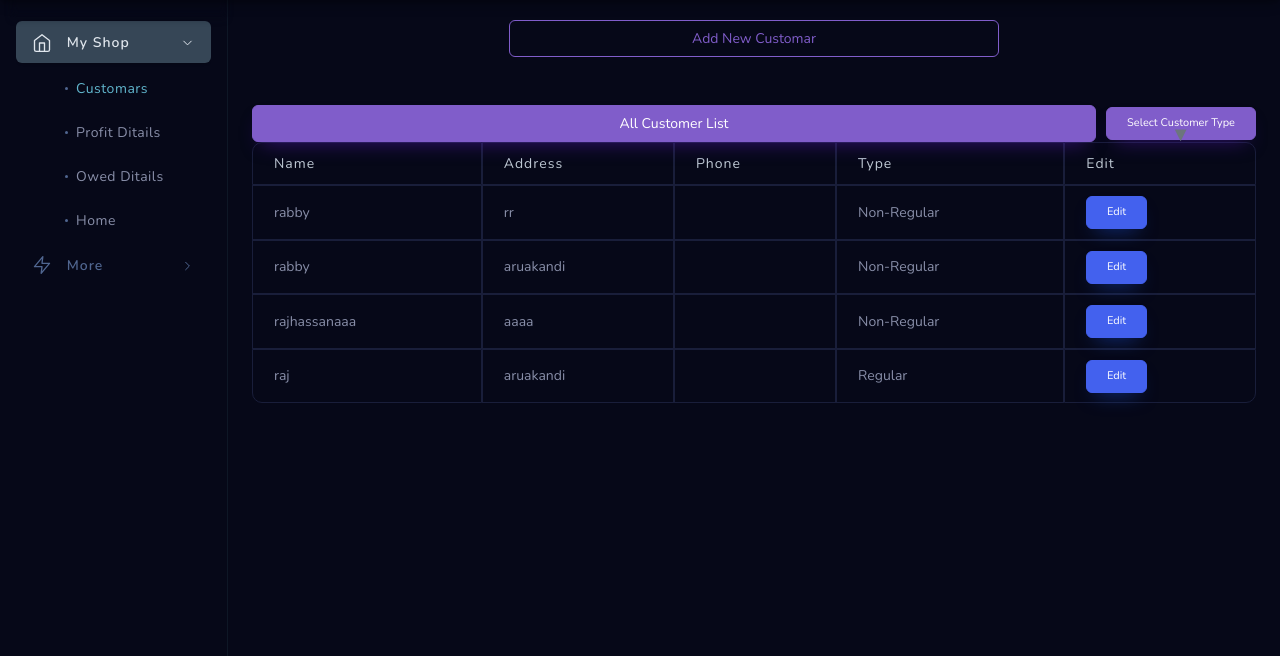
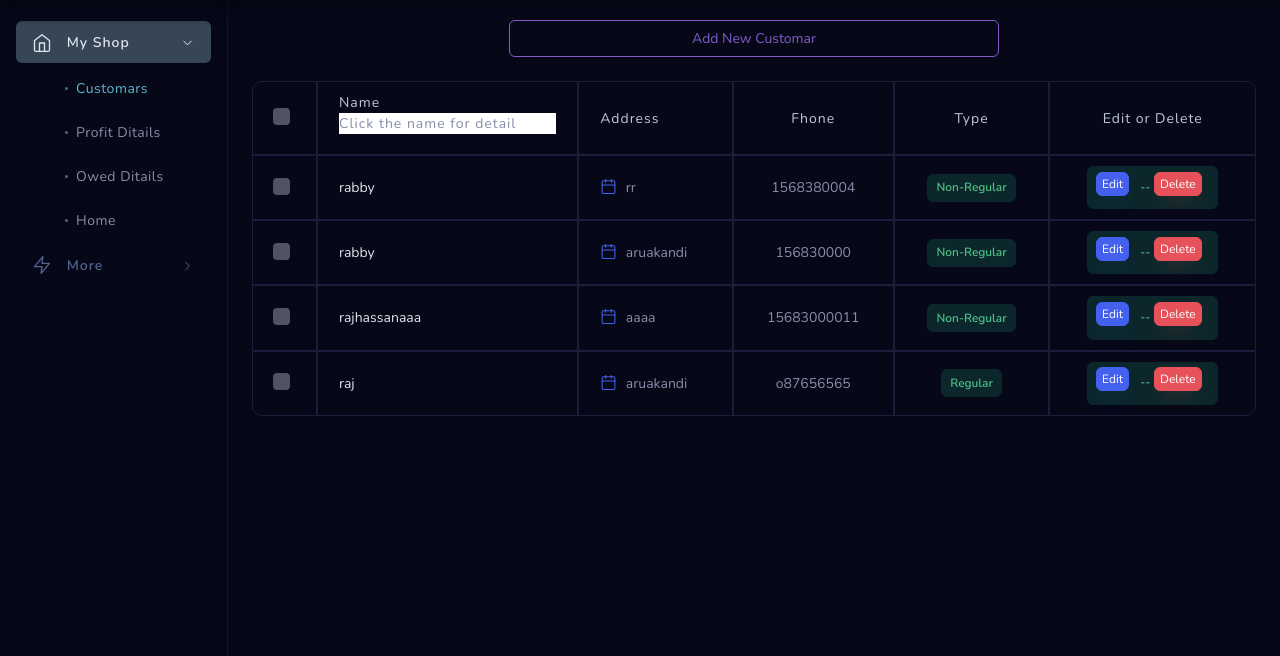
Before and after one commit to Fuad-Hassan04/Control_Shop, a Django app: page /customar_list/ in a window 1280 px wide. Shown: the part 107-763 px from the top of the page. Run offline with Django 5.2, Linux system fonts and the light colour scheme; data comes from the database, SQL or seed files in the repository; both versions use the stored data as it was after the commit; parts of the project's set-up code (start-up, migrations or seed data) failed here and were passed over; some libraries are stand-ins or nearby versions.

Commit message:
first commit

```diff
--- a/admin_panel/templates/admin_panel/customar_list.html
+++ b/admin_panel/templates/admin_panel/customar_list.html
@@ -494,31 +494,60 @@
                             </style>
                         </head>
                         <body>
+                            <div class="table-responsive">
+                                <table class="table table-hover table-bordered">
+                                    <thead>
+                                        <tr>
+                                            <th class="checkbox-area" scope="col">
+                                                <div class="form-check form-check-primary">
+                                                    <input class="form-check-input" id="hover_parent_all" type="checkbox">
+                                                </div>
+                                            </th>
+                                            <th scope="col">Name <p style="background-color: rgb(255, 255, 255);">Click the name for detail</p></th>
+                                            <th scope="col">Address</th>
+                                            <th class="text-center" scope="col">Fhone</th>
+                                            <th class="text-center" scope="col">Type</th>
+                                            <th class="text-center" scope="col">Edit or Delete</th>
+                                        </tr>
+                                    </thead>
+                                    <tbody>
+                                    {% for customar in customars %}
+                                        <tr>
 
-                            <!-- Container for buttons -->
-                            <div class="container mt-4">
-                                <div class="button-container d-flex justify-content-between align-items-center">
-                                    <!-- Full Width Button -->
-                                    <button type="button" class="btn btn-secondary full-width-btn" data-bs-container="body" data-bs-placement="left" data-bs-content="Tooltip on left">
-                                        All Customer List
-                                    </button>
+                                            <td>
+                                                <div class="form-check form-check-primary">
+                                                    <input class="form-check-input hover_child" type="checkbox">
+                                                </div>
+                                            </td>
+                                            <td data-bs-toggle="modal" data-bs-target="#exampleModal"><a href="#" hx-get="{% url 'customar_detail' %}?costoma={{customar.id}}" hx-target="#detail">{{customar.name}} </td></a>
+                                            <td>
+                                                <svg xmlns="http://www.w3.org/2000/svg" width="24" height="24" viewBox="0 0 24 24" fill="none" stroke="currentColor" stroke-width="2" stroke-linecap="round" stroke-linejoin="round" class="feather feather-calendar"><rect x="3" y="4" width="18" height="18" rx="2" ry="2"></rect><line x1="16" y1="2" x2="16" y2="6"></line><line x1="8" y1="2" x2="8" y2="6"></line><line x1="3" y1="10" x2="21" y2="10"></line></svg>
+                                                <span class="table-inner-text">{{customar.address}}</span>
+                                            </td>
+                                            <td class="text-center">{{customar.fhone}}</td>
+                                            <td class="text-center">
+                                                <span class="badge badge-light-success">{{customar.customer_type}}</span>
+                                            </td>
+                                            <td class="text-center">
+                                                <span class="badge badge-light-success">
+                                                    <a href="{% url 'update_customer' customar.id %}">
+                                                        <button class="btn btn-primary mb-2 me-2" style="padding: 2px 5px; font-size: 12px;">Edit</button>
+                                                    </a>
+                                                    --
 
-                                    <!-- Dropdown for Select Customer Type -->
-                                    <div class="dropdown dropdown-container">
-                                        <button class="btn btn-secondary dropdown-toggle dropdown-btn btn-sm" type="button" id="dropdownMenuButton" data-bs-toggle="dropdown" aria-expanded="false">
-                                            Select Customer Type
-                                        </button>
-                                        <ul class="dropdown-menu"  aria-labelledby="dropdownMenuButton">
+                                                    <button class="btn btn-danger mb-2 me-2" style="padding: 2px 5px; font-size: 12px;" data-bs-toggle="modal" data-bs-target="#deleteModal" data-id="{{ customar.id }}">
+                                                        Delete
+                                                    </button>
 
-                                            <li><a class="dropdown-item" href="#" data-type="Regular">Regular</a></li>
+                                                </span>
+                                            </td>
 
-                                            <li><a class="dropdown-item" href="#" data-type="Non-Regular">Non-Regular</a></li>
-                                        </ul>
-                                        <span class="arrow-down">&#9660;</span> <!-- Unicode for down arrow -->
-                                    </div>
-                                </div>
+                                        </tr>
+                                    {% endfor %}
+
+                                    </tbody>
+                                </table>
                             </div>
-
                             <!-- Bootstrap Bundle with Popper -->
                             <script src="https://stackpath.bootstrapcdn.com/bootstrap/5.1.3/js/bootstrap.bundle.min.js"></script>
                             <script>
@@ -538,54 +567,7 @@
 
 
 
-                        <div class="table-responsive">
-                            <table class="table table-hover table-bordered">
-                                <thead>
-                                    <tr>
-                                        <th>Name</th>
-                                        <th>Address</th>
-                                        <th>Phone</th>
-                                        <th>Type</th>
-                                        <th>Edit</th>
-                                    </tr>
-                                </thead>
-                                <tbody>
-                                {% for customer in customars %}
-                                    <tr>
-                                        <td>{{ customer.name }}</td>
-                                        <td>{{ customer.address }}</td>
-                                        <td>{{ customer.phone }}</td>
-                                        <td>{{ customer.customer_type }}</td>
-                                        <td>
-                                            <!-- Edit Button -->
-                                            <button class="btn btn-primary btn-sm"
-                                                hx-get="{% url 'edit_customer' customer.id %}"
-                                                hx-target="#editModalContent"
-                                                data-bs-toggle="modal"
-                                                data-bs-target="#editModal">
-                                                Edit
-                                            </button>
-                                        </td>
-                                    </tr>
-                                {% endfor %}
-                                </tbody>
-                            </table>
-                        </div>
 
-                        <!-- Modal for Editing Customer -->
-                        <div class="modal fade" id="editModal" tabindex="-1" aria-labelledby="editModalLabel" aria-hidden="true">
-                            <div class="modal-dialog">
-                                <div class="modal-content">
-                                    <div class="modal-header">
-                                        <h5 class="modal-title" id="editModalLabel">Edit Customer</h5>
-                                        <button type="button" class="btn-close" data-bs-dismiss="modal" aria-label="Close"></button>
-                                    </div>
-                                    <div class="modal-body" id="editModalContent">
-                                        <!-- Form content will be loaded here via HTMX -->
-                                    </div>
-                                </div>
-                            </div>
-                        </div>
 
                         <!-- HTMX Script -->
                         <script src="https://unpkg.com/htmx.org"></script>
@@ -659,3 +641,57 @@
   </div>
 
 </body>
+
+<!-- Delete button in your table or anywhere -->
+
+
+<!-- Delete Confirmation Modal -->
+<div class="modal fade" id="deleteModal" tabindex="-1" aria-labelledby="deleteModalLabel" aria-hidden="true">
+    <div class="modal-dialog">
+      <div class="modal-content">
+        <div class="modal-header">
+          <h5 class="modal-title" id="deleteModalLabel">Are you sure?</h5>
+          <button type="button" class="btn-close" data-bs-dismiss="modal" aria-label="Close"></button>
+        </div>
+        <div class="modal-body">
+          Are you sure you want to delete this customar?
+        </div>
+        <div class="modal-footer">
+          <button type="button" class="btn btn-secondary" data-bs-dismiss="modal">No</button>
+          <button type="button" class="btn btn-danger" id="confirmDeleteBtn">Yes, Delete</button>
+        </div>
+      </div>
+    </div>
+  </div>
+
+  <script>
+      var deleteId;
+
+      $('#deleteModal').on('show.bs.modal', function (event) {
+          var button = $(event.relatedTarget);
+          deleteId = button.data('id');  // Get customar ID from data-id attribute
+      });
+
+      $('#confirmDeleteBtn').click(function() {
+          $.ajax({
+              url: "{% url 'delete_customar' %}",  // URL of your delete view
+              type: "POST",
+              data: {
+                  'delete_id': deleteId,  // Send the customar ID
+                  'csrfmiddlewaretoken': '{{ csrf_token }}',  // CSRF token for security
+              },
+              success: function(response) {
+                  if (response.success) {
+                      $('#deleteModal').modal('hide');  // Hide the modal after success
+                      location.reload();  // Reload the page to reflect the changes
+                  } else {
+                      alert(response.error);  // Display any error message
+                  }
+              },
+              error: function(xhr, status, error) {
+                  console.error("Error details:", xhr.responseText);  // Log error details
+                  alert('Something went wrong. Please try again.');  // Alert the user
+              }
+          });
+      });
+  </script>
--- a/admin_panel/templates/admin_panel/includes/signup.html
+++ b/admin_panel/templates/admin_panel/includes/signup.html
@@ -152,7 +152,7 @@
 
                                 <div class="col-12">
                                     <div class="text-center">
-                                        <p class="mb-0">Already have an account ? <a href="javascript:void(0);" class="text-warning">Sign in</a></p>
+                                        <p class="mb-0">Already have an account ? <a href="{% url 'sign_in'%}" class="text-warning">Sign in</a></p>
                                     </div>
                                 </div>
 
--- a/admin_panel/urls.py
+++ b/admin_panel/urls.py
@@ -11,7 +11,11 @@ path('signout/', sign_out, name='sign_out'),
 path('user_profile/', user_profile, name='user_profile'),
 path('customar_list/', customar_list, name='customar_list'),
 path('total_cost/', total_costs, name='total_cost'),
-path('edit-customer/<int:id>/', edit_customer, name='edit_customer'),
-path('update-customer/<int:id>/', update_customer, name='update_customer'),
+
+path('update-customer/<int:customer_id>/', update_customer, name='update_customer'),
+path('customar_detail/', customar_detail_by_modal, name='customar_detail'),
+path('delete_customar/', delete_customar, name='delete_customar'),
+
+
 
 ]
--- a/admin_panel/views.py
+++ b/admin_panel/views.py
@@ -3,7 +3,9 @@ from .models import *
 from django.contrib.auth import authenticate , logout , login
 from .forms import CustomarForm
 customar
-from django.http import HttpResponse
+from django.http import JsonResponse , Http404
+from django.template.loader import render_to_string
+from django.contrib.auth.decorators import login_required
 # customar create views
 
 def add_customar(request):
@@ -30,32 +32,53 @@ def add_customar(request):
 
 
 # HTMX GET request to load customer data in modal
-def edit_customer(request, id):
-    customer = get_object_or_404(customar, id=id)
-    form = CustomarForm(instance=customer)
 
-    return render(request, 'admin_panel/update_customar.html', {'form': form, 'customer': customer})
 
      # POST request to update customer data
-def update_customer(request, id):
-    customer = get_object_or_404(customar, id=id)
+def update_customer(request , customer_id ):
+    customar1 = get_object_or_404(customar, id=customer_id)
+
+    try :
+       customars = customar.objects.get(id=customer_id)
+    except Exception as e :
+      raise Http404(f"customar not found by your given id:{id}")
 
     if request.method == 'POST':
-        form = CustomarForm(request.POST, instance=customer)
-        if form.is_valid():
-            form.save()
-            return HttpResponse('Customer updated successfully')
+          name = request.POST.get('name')
+          address = request.POST.get('address')
+          fhone = request.POST.get('fhone')
+
+
+          customars.name = name
+          customars.address = address
+          customars.fhone = fhone
+
+          customars.save()
+          return redirect('customar_list')
+    context = {
+         'customar1':customar1
+    }
+    return render(request, 'admin_panel/update_customar.html',context)
 
 
 
-    return render(request, 'admin_panel/update_customar.html', {'form': form, 'customer': customer})
 
+
+
+def delete_customar(request):
+    if request.method == 'POST':
+        delete_id = request.POST.get('delete_id')
+        if delete_id:
+            customar_to_delete = customar.objects.get(id=delete_id)
+            customar_to_delete.delete()
+            return JsonResponse({"success": True})
+    return render(request, 'admin_panel/customar_list.html')
 
 # add now or
 def add_or(request):
      return render(request , 'admin_panel/add_or.html' )
 
-
+@login_required(login_url="sign_in/")
 def index(request):
     total_customers = customar.objects.count()
     total_money = customar_ditail.objects.aggregate(total=models.Sum('total_amount'))['total'] or 0
@@ -161,9 +184,7 @@ def total_costs(request):
      }
      return render(request , 'admin_panel/total_cost.html' , context)
 
-def test(request):
 
-    return render(request , 'admin_panel/test.html')
 
 def customar_detail_by_modal(request):
     detail = customar_ditail.objects.all()
```
Also changed, not shown: admin_panel/templates/admin_panel/test.html (deleted, +0 -26 lines), admin_panel/templates/admin_panel/update_customar.html (+95 -63 lines), db.sqlite3.
